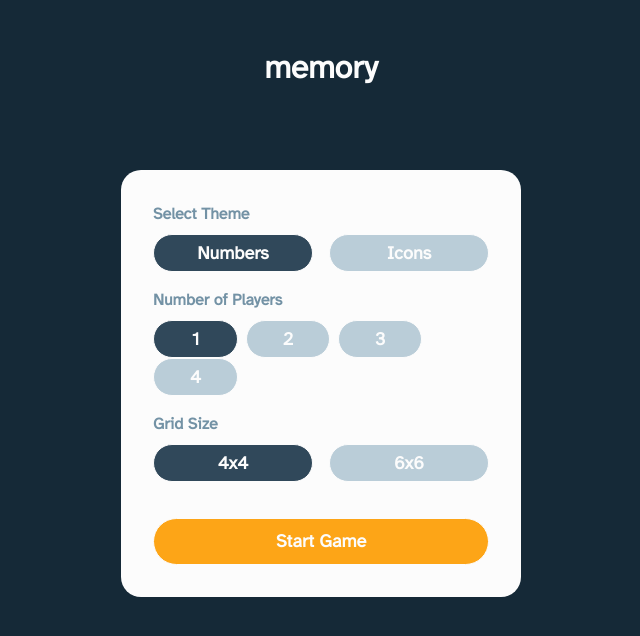
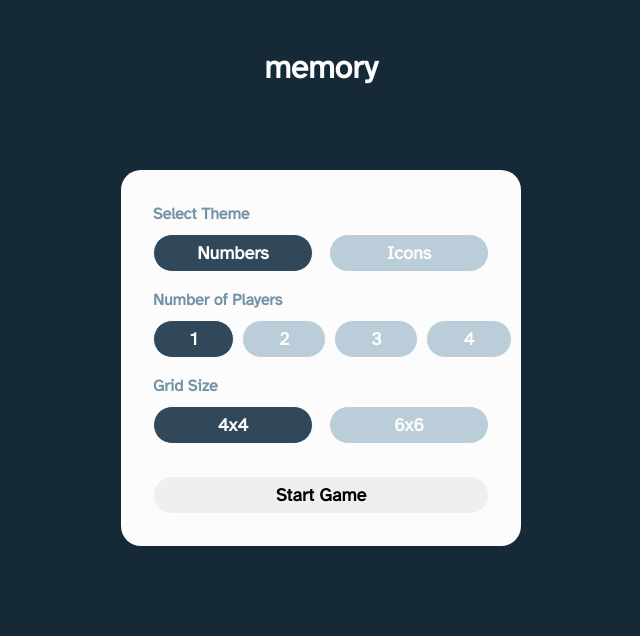
Before and after one commit to sh-rob/memory-game, a Next.js app: page / in a window 1280 px wide. Shown: the part 110-746 px from the top of the page, without its empty margins (319-959 px from the left). Built offline with nearby package versions, Linux system fonts and the light colour scheme.

Commit message:
Added size prop to Button

```diff
--- a/pages/start-game.tsx
+++ b/pages/start-game.tsx
@@ -2,7 +2,6 @@ import { useReducer } from "react";
 import { startGameReducer } from "../reducers/startGameReducer";
 import { TOGGLE } from "../enums";
 import Button from "../components/button/button";
-import Link from "next/link";
 
 import classes from "../styles/start-game.module.scss";
 
@@ -40,6 +39,7 @@ const StartGame = () => {
         <h3 className={classes.header}>Select Theme</h3>
         <div className={classes.buttonGroupTwo}>
           <Button
+            size="medium"
             onClick={() => {
               dispatch({ type: TOGGLE.THEME });
             }}
@@ -48,6 +48,7 @@ const StartGame = () => {
             Numbers
           </Button>
           <Button
+            size="medium"
             onClick={() => {
               dispatch({ type: TOGGLE.THEME });
             }}
@@ -61,6 +62,7 @@ const StartGame = () => {
         <h3 className={classes.header}>Number of Players</h3>
         <div className={classes.buttonGroupFour}>
           <Button
+            size="small"
             onClick={() => {
               dispatch({ type: TOGGLE.PLAYERS, payload: "one" });
             }}
@@ -69,6 +71,7 @@ const StartGame = () => {
             1
           </Button>
           <Button
+            size="small"
             onClick={() => {
               dispatch({ type: TOGGLE.PLAYERS, payload: "two" });
             }}
@@ -77,6 +80,7 @@ const StartGame = () => {
             2
           </Button>
           <Button
+            size="small"
             onClick={() => {
               dispatch({ type: TOGGLE.PLAYERS, payload: "three" });
             }}
@@ -85,6 +89,7 @@ const StartGame = () => {
             3
           </Button>
           <Button
+            size="small"
             onClick={() => {
               dispatch({ type: TOGGLE.PLAYERS, payload: "four" });
             }}
@@ -98,6 +103,7 @@ const StartGame = () => {
         <h3 className={classes.header}>Grid Size</h3>
         <div className={classes.buttonGroupTwo}>
           <Button
+            size="medium"
             onClick={() => {
               dispatch({ type: TOGGLE.GRID_SIZE });
             }}
@@ -106,6 +112,7 @@ const StartGame = () => {
             4x4
           </Button>
           <Button
+            size="medium"
             onClick={() => {
               dispatch({ type: TOGGLE.GRID_SIZE });
             }}
@@ -115,9 +122,11 @@ const StartGame = () => {
           </Button>
         </div>
       </div>
-      <Link href="/game">
-        <button className={classes.startGameButton}>Start Game</button>
-      </Link>
+      <div className={classes.smartGameButton}>
+        <Button size="large" variant="squash" pathName="/game">
+          Start Game
+        </Button>
+      </div>
     </div>
   );
 };
--- a/styles/start-game.module.scss
+++ b/styles/start-game.module.scss
@@ -5,7 +5,7 @@
   padding: 2rem;
   border-radius: 20px;
   width: 100%;
-  max-width: 400px;
+  max-width: 367px;
 }
 
 .seperator {
@@ -20,9 +20,8 @@
 
 .buttonGroupFour {
   display: grid;
-  grid-template-columns: repeat(3, 0.25fr);
+  grid-template-columns: repeat(4, 1fr);
   column-gap: 0.5rem;
-  width: 100%;
 }
 
 .header {
@@ -30,19 +29,12 @@
   color: $grey-blue;
 }
 
-.startGameButton {
-  border-radius: 30px;
-  border: 1px solid $soapstone;
-  width: 100%;
-  padding: 0.5em;
-  font-family: "Atkinson Hyperlegible", regular;
-  font-weight: bold;
-  cursor: pointer;
-  background-color: $squash;
-  color: $soapstone;
-  margin-top: 1.25rem;
+.smartGameButton {
+  margin-top: 2rem;
+}
 
-  &:hover {
-    background-color: hsl(36°, 100%, 65%);
+@media (min-width: 768px) {
+  .container {
+    max-width: 400px;
   }
 }
```
